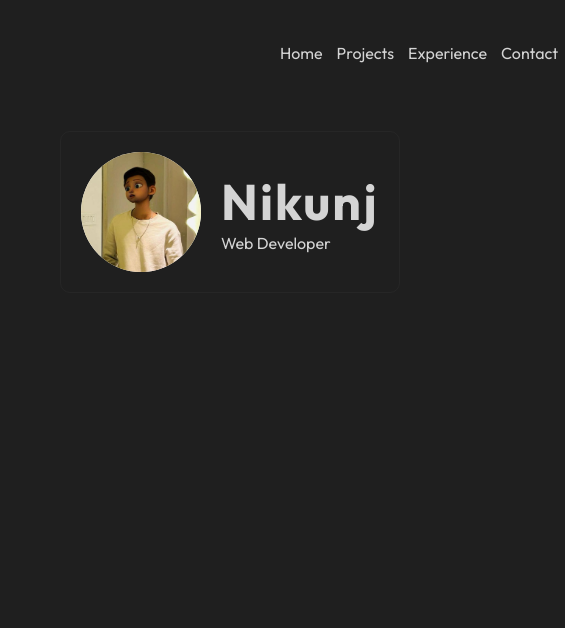
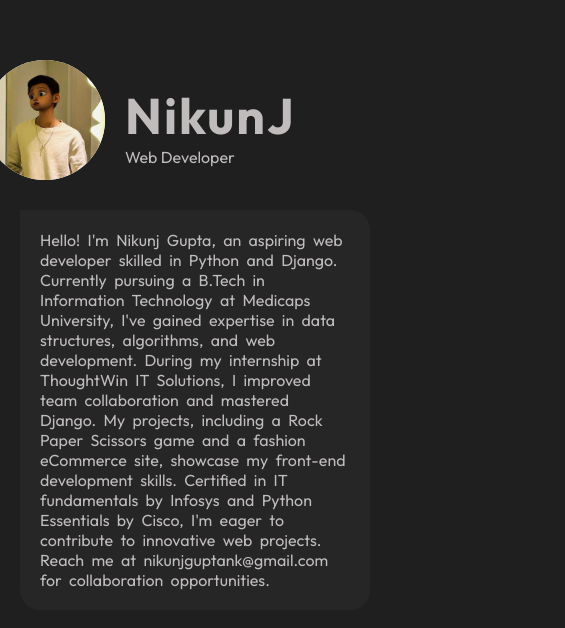
Before and after one commit to nikunjgupta02/portfolio, a plain HTML site: page index.html in a window 390 px wide. Shown: the whole page, 565 px wide, since content can reach past the window. Drawn offline with Linux system fonts and the light colour scheme.

Commit message:
added about me and responsiveness

```diff
--- a/index.css
+++ b/index.css
@@ -4,11 +4,12 @@
     padding: 0;
     margin: 0;
     font-family: "Outfit", sans-serif;
+    color: rgb(192, 188, 188);
 }
 
 body {
     background-color: #1f1f1f;
-    color: rgb(212, 212, 212);
+
 }
 
 header {
@@ -35,19 +36,19 @@ nav {
     color: rgb(212, 212, 212);
     font-size: medium;
     cursor: pointer;
-    /* text-transform: uppercase; */
-    /* letter-spacing: 1px; */
 }
 
 .nav-buttons:hover {
     color: orange;
 }
 .hero-section{
-    margin-top: 40px;
+    margin-top: 60px;
     width: 100%;
     display: flex;
     padding: 0px 60px;
     box-sizing: border-box;
+    justify-content: center;
+    align-items: center;
 }
 
 .profile-container {
@@ -56,12 +57,8 @@ nav {
     align-items: center;
     padding: 20px;
     transition: background-color 0.3s ease;
-    border: 1px solid #3d3d3d41;
     border-radius: 10px;
-}
-
-.profile-container:hover {
-    background-color: #3d3d3d41;
+    margin-right: 20px;
 }
 
 
@@ -92,3 +89,27 @@ h1 {
 p {
     font-size: medium;
 }
+
+.about-me{
+    max-width: 800px;
+    word-spacing: 4px;
+    background-color: #3d3d3d41;
+    padding: 20px;
+    border-radius: 0px 20px 20px 20px;
+}
+
+@media (max-width: 954px) {
+    header{
+        display: none;
+    }
+    .hero-section{
+        margin-top: 20px;
+        width: 100%;
+        flex-direction: column;
+        align-items: center;
+        padding: 20px;
+    }
+    .dp{
+        margin-bottom: 10px;
+    }
+}
--- a/index.html
+++ b/index.html
@@ -22,9 +22,13 @@
                 <img src="assets/dp.jpeg" alt="">
             </div>
             <div class="name" >
-                <h1>Nikunj</h1>
+                <h1>NikunJ</h1>
                 <p>Web Developer</p>
             </div>
+           </div>
+
+           <div class="about-me" >
+            Hello! I'm Nikunj Gupta, an aspiring web developer skilled in Python and Django. Currently pursuing a B.Tech in Information Technology at Medicaps University, I've gained expertise in data structures, algorithms, and web development. During my internship at ThoughtWin IT Solutions, I improved team collaboration and mastered Django. My projects, including a Rock Paper Scissors game and a fashion eCommerce site, showcase my front-end development skills. Certified in IT fundamentals by Infosys and Python Essentials by Cisco, I'm eager to contribute to innovative web projects. Reach me at nikunjguptank@gmail.com for collaboration opportunities.
            </div>
     </section>
 </body>
```
